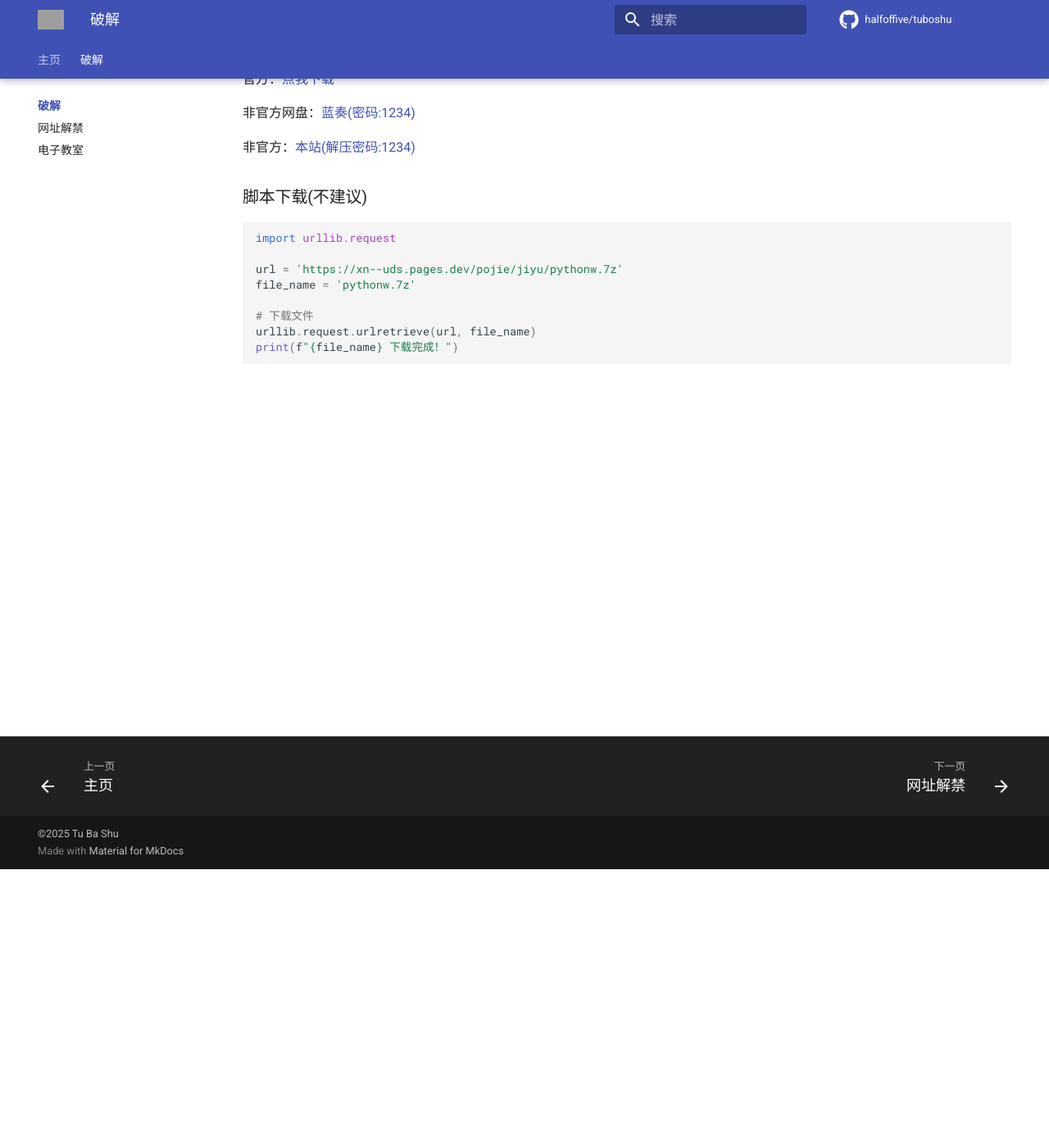
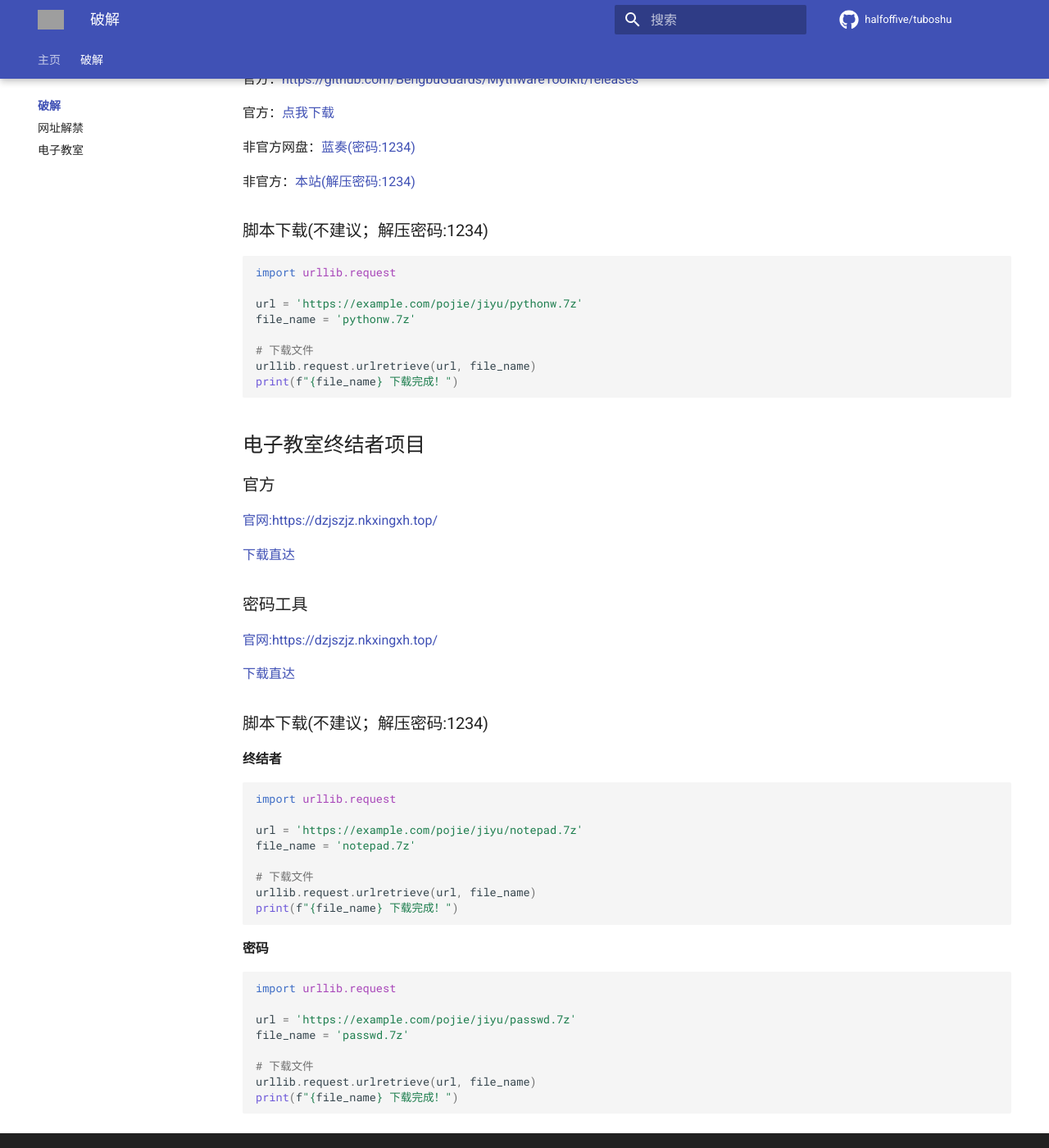
Before and after one commit to halfoffive/tuboshu, an MkDocs documentation site: the page built from docs/pojie/README.md, in a window 1280 px wide and 1400 px high, scrolled down 340 px. Shown: the whole window at 82% size. Built offline with MkDocs 1.6.1 and Material for MkDocs 9.7.7, drawn with Linux system fonts in a browser that asks for light colours; comment, search, counter and statistics services are not loaded; grey boxes are pictures that could not be loaded.

Commit message:
增加终结者项目

````diff
--- a/docs/pojie/README.md
+++ b/docs/pojie/README.md
@@ -1,6 +1,8 @@
 # 破解
 ## 极域小助手
+
 `建议改名后运行`
+
 项目地址：[https://github.com/BengbuGuards/MythwareToolkit](https://github.com/BengbuGuards/MythwareToolkit)
 ### 下载
 官方：[https://github.com/BengbuGuards/MythwareToolkit/releases](https://github.com/BengbuGuards/MythwareToolkit/releases)
@@ -11,14 +13,58 @@
 
 非官方：[本站(解压密码:1234)](jiyu/pythonw.7z)
 
-### 脚本下载(不建议)
+
+
+### 脚本下载(不建议；解压密码:1234)
 ```python
 import urllib.request
 
-url = 'https://xn--uds.pages.dev/pojie/jiyu/pythonw.7z'
+url = 'https://example.com/pojie/jiyu/pythonw.7z'
 file_name = 'pythonw.7z'
 
 # 下载文件
 urllib.request.urlretrieve(url, file_name)
 print(f"{file_name} 下载完成！")
 ```
+
+## 电子教室终结者项目
+### 官方
+
+[官网:https://dzjszjz.nkxingxh.top/](https://dzjszjz.nkxingxh.top/)
+
+[下载直达](https://ird5ps.lanzoul.com/b01or9sa9a)
+
+
+### 密码工具
+
+[官网:https://dzjszjz.nkxingxh.top/](https://dzjszjz.nkxingxh.top/)
+
+[下载直达](https://nkxingxh.lanzoul.com/iNNzK36ekrof)
+
+### 脚本下载(不建议；解压密码:1234)
+
+#### 终结者
+
+```python
+import urllib.request
+
+url = 'https://example.com/pojie/jiyu/notepad.7z'
+file_name = 'notepad.7z'
+
+# 下载文件
+urllib.request.urlretrieve(url, file_name)
+print(f"{file_name} 下载完成！")
+```
+
+#### 密码
+
+```python
+import urllib.request
+
+url = 'https://example.com/pojie/jiyu/passwd.7z'
+file_name = 'passwd.7z'
+
+# 下载文件
+urllib.request.urlretrieve(url, file_name)
+print(f"{file_name} 下载完成！")
+```
````
Also changed, not shown: 2 other files.
